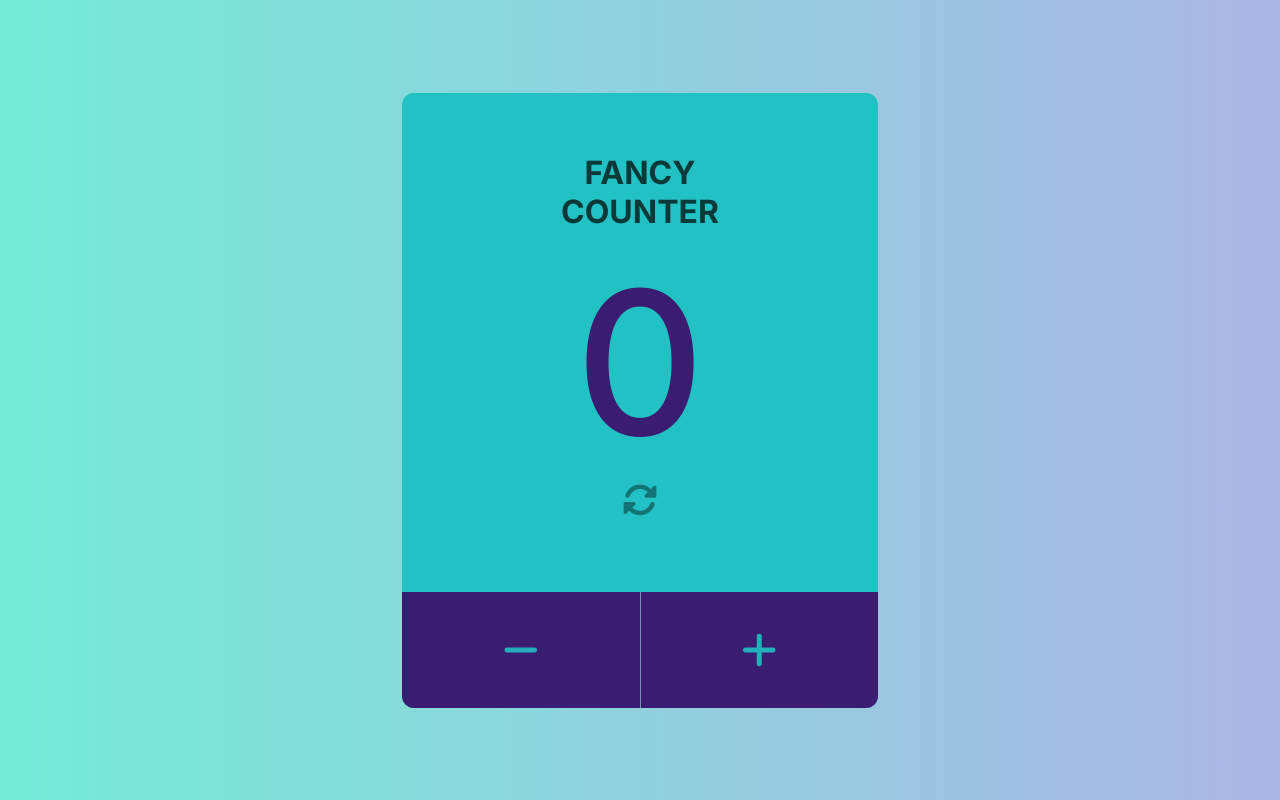
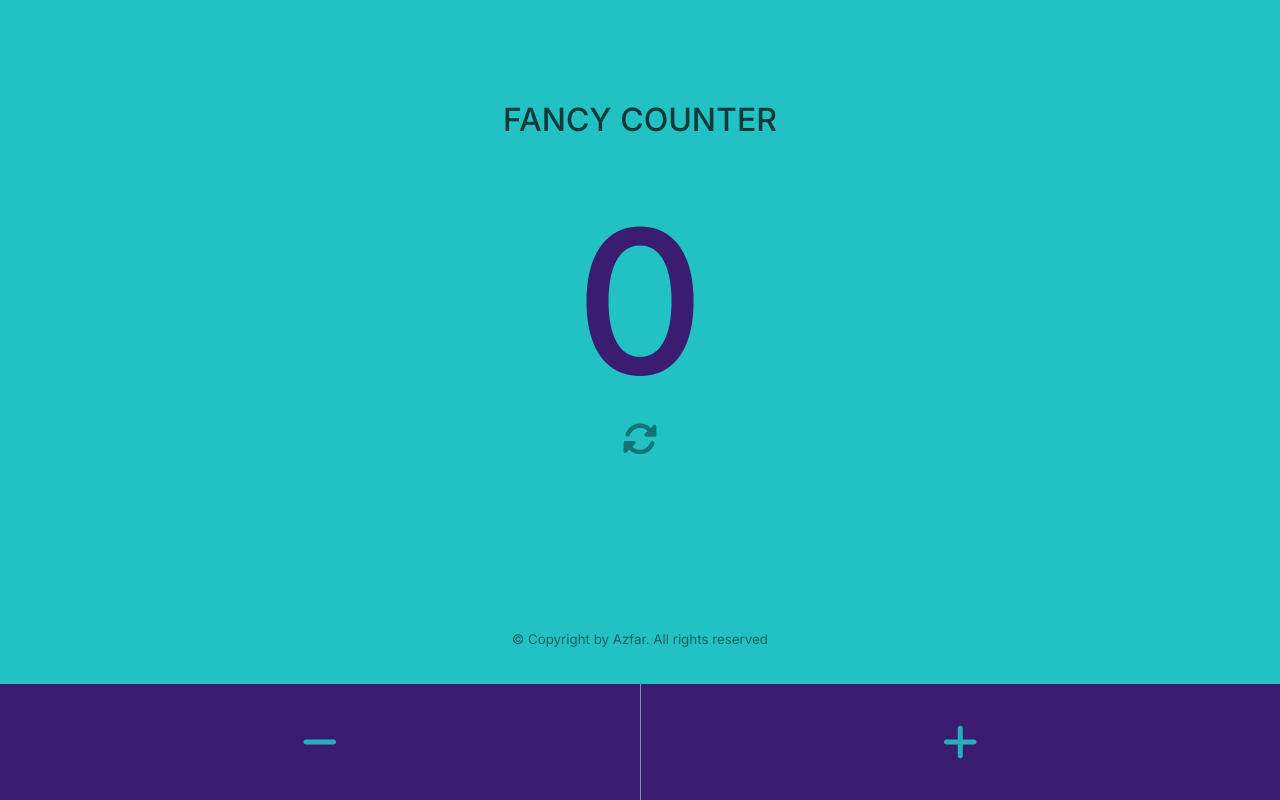
Before and after one commit to azfar29/fancy-counter, a plain HTML site: page index.html in a window 1280 px wide. Drawn offline with Linux system fonts and the light colour scheme.

Commit message:
add footer

```diff
--- a/index.html
+++ b/index.html
@@ -23,6 +23,9 @@
             type="reset" class="counter__reset-button">
                 <i class="fas fa-sync-alt counter__reset-icon"></i>
         </button>
+        <footer class="footer">
+            <small class="copyright">&copy; Copyright by Azfar. All rights reserved</small>
+        </footer>
         <div class="counter__buttons">
             <button
                 class="counter__button counter__button-decrease"
--- a/index.js
+++ b/index.js
@@ -24,7 +24,7 @@ const incrementCounter = () => {
     if (newValue > 5) {
         newValue = 5;
         counterEl.classList.add('counter__limit'); //classlist do not need dot
-        counterTitleEl.innerHTML = 'Limit! Buy <b>pro</b> for >5';
+        counterTitleEl.innerHTML = 'Limit! Buy <b>pro</b> for more usage';
         buttonIncreaseEl.disabled = true;
         buttonDecreaseEl.disabled = true;
     }
--- a/style.css
+++ b/style.css
@@ -41,9 +41,10 @@ button {
 .counter__title {
     opacity: 0.7;
     text-transform: uppercase;
-    width: 200px;
+    width: 300px;
+    height: 70px;
     text-align: center;
-    font-weight: 700;
+    font-weight: 500;
     font-size: 32px;
     margin-top: 60px;
 }
@@ -67,6 +68,12 @@ button {
 
 .counter__reset-icon:hover {
     opacity: 0.7;
+}
+
+.footer {
+    margin: 25px 0;
+    display: flex;
+    opacity: 0.5;
 }
 
 .counter__buttons {
@@ -109,7 +116,7 @@ button {
     font-size: 40px;
 }
 
-@media (max-width: 680px) or (max-height: 730px) {
+@media (max-width: 680px) or (max-height: 933px) {
     .counter {
         width: 100%;
         height: 100%;
@@ -132,4 +139,9 @@ button {
     .counter__button-increase {
         border-bottom-right-radius: 0;
     }
+
+    .footer {
+        position: absolute;
+        bottom: 8rem;
+    }
 }
```
